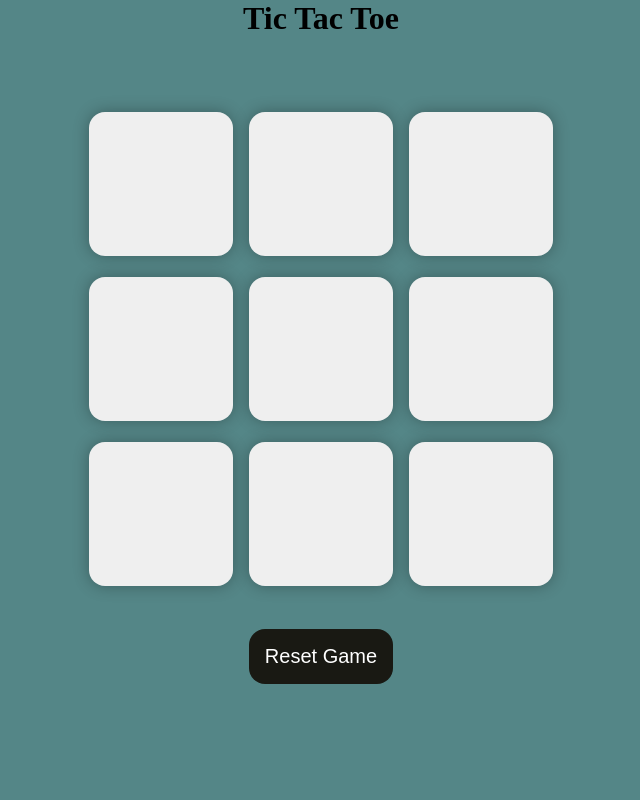
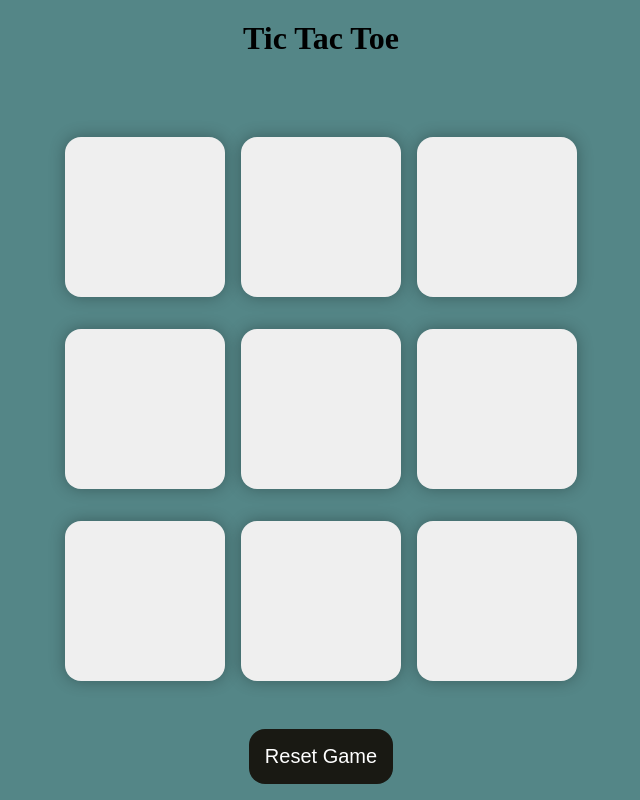
Before and after one commit to Pratham-82/Tic-Tac-Toe, a plain HTML site: page index.html in a window 1280 px wide. Shown: the whole page, without its empty margins (319-959 px from the left). Drawn offline with Linux system fonts and the light colour scheme.

Commit message:
Update style.css

```diff
--- a/style.css
+++ b/style.css
@@ -9,9 +9,12 @@ body{
     background-color: #548687;
 
 }
+h1{
+    margin:20px;
+}
 
 .container{
-    height: 70vh;
+    height: 80vh;
     /* width: 70vh; */
     display: flex;
     justify-content: center;
@@ -20,8 +23,8 @@ body{
 }
 .game{
     /* margin: 10vmin; */
-    height: 60vmin;
-    width: 60vmin;
+    height: 70vmin;
+    width: 70vmin;
     display: flex;
     justify-content: center;
     align-items: center;
@@ -29,8 +32,8 @@ body{
     gap: 2vmin;
 }
 .box{
-    height: 18vmin;
-    width: 18vmin;
+    height: 20vmin;
+    width: 20vmin;
     border-radius: 1rem;
     border: none;
     box-shadow: 0 0 1rem rgba(0, 0, 0, 0.3);
```
